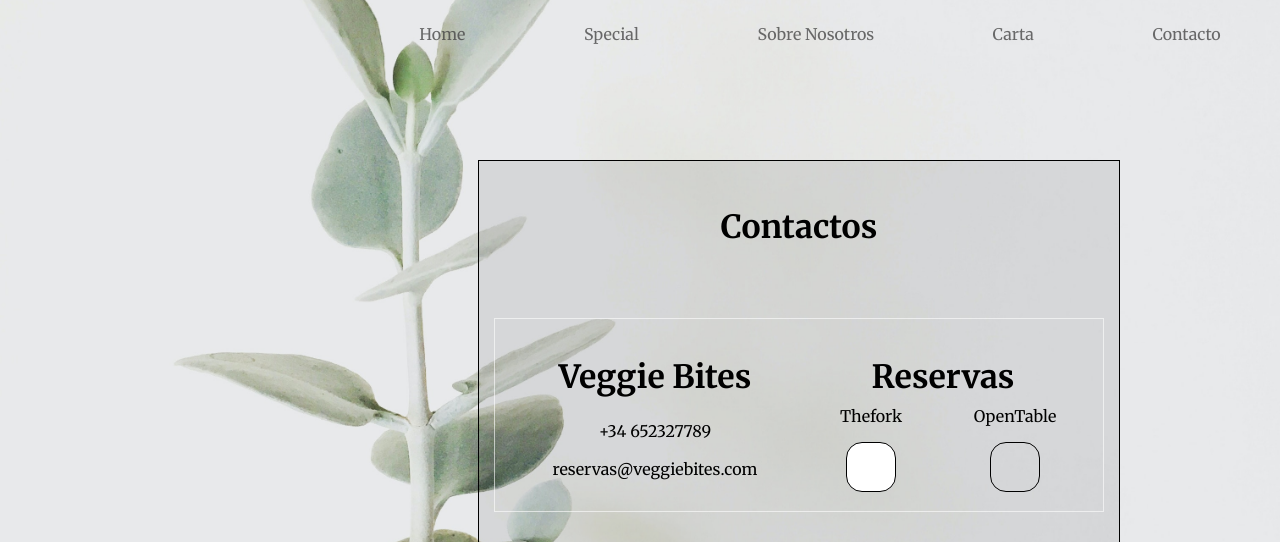
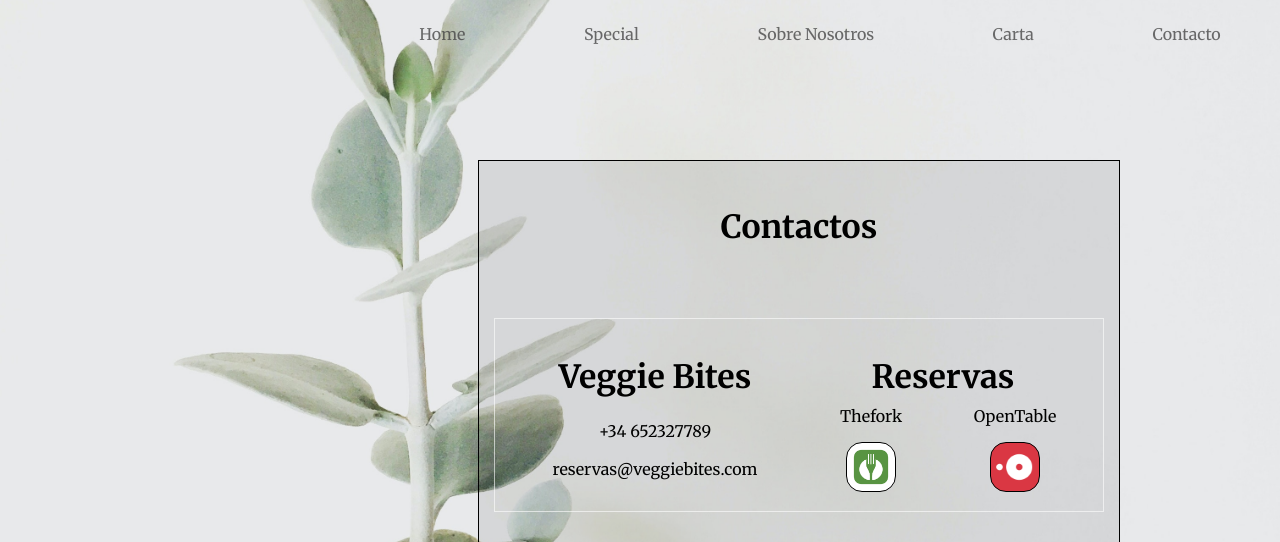
Before and after one commit to Germanilu/Veggie-Bites, a plain HTML site: page contacto.html in a window 1280 px wide. Shown: the top 542 px of the page. Drawn offline with Linux system fonts and the light colour scheme.

Commit message:
Arreglo 2.0 app pag contactos para githubpages

```diff
--- a/css/style.css
+++ b/css/style.css
@@ -405,7 +405,7 @@ li,a{
     width: 3em;
     height: 3em;
     border: 1px solid black;
-    background-image: url(./img/icon-app/thefork.png);
+    background-image: url(../img/icon-app/thefork.png);
     background-color: white;
     background-position: center;
     background-size: cover;
@@ -426,7 +426,7 @@ li,a{
     width: 3em;
     height: 3em;
     border: 1px solid black;
-    background-image: url(./img/icon-app/opentable.png);
+    background-image: url(../img/icon-app/opentable.png);
     background-position: center;
     background-size: cover;
     border-radius: 1em;
```
